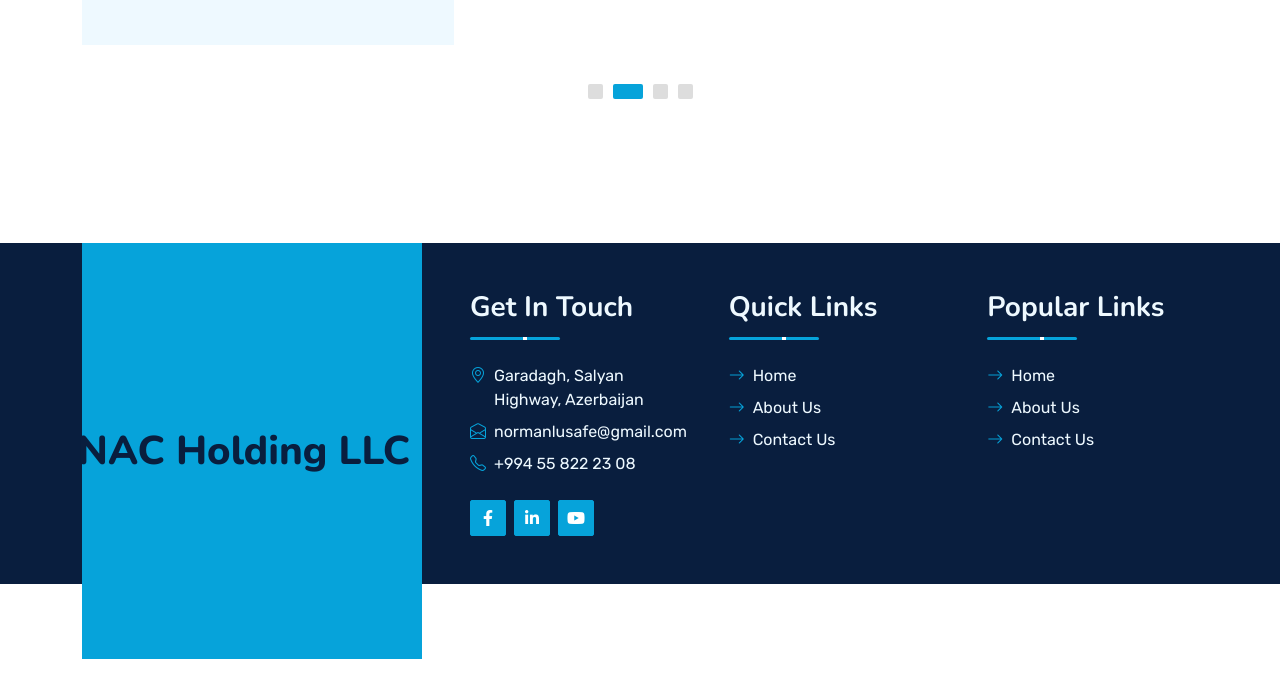
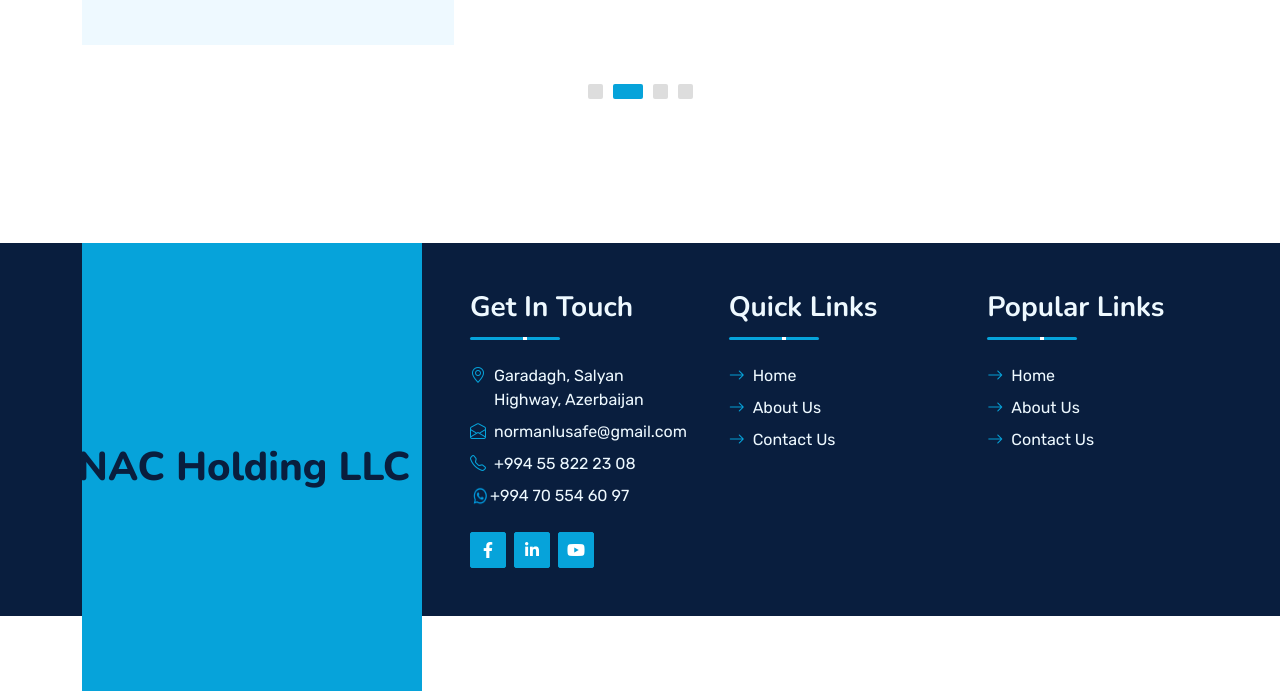
Before and after one commit to nacholding/lusafe.github.io, a plain HTML site: page index.html in a window 1280 px wide. Shown: the part 3947-4638 px from the top of the page. Before the commit the page ends 4606 px from the top, so only its background shows below. Drawn offline with nearby package versions, Linux system fonts and the light colour scheme.

Commit message:
Add files via upload

```diff
--- a/index.html
+++ b/index.html
@@ -503,6 +503,25 @@
                                 <i class="bi bi-telephone text-primary me-2"></i>
                                 <p class="mb-0">+994 55 822 23 08</p>
                             </div>
+                            <div class="d-flex mb-2">
+                                <!-- <i class="bi bi-telephone text-primary me-2"></i> -->
+                                <img src="img/wpb4.png" width="20" >
+                                <p class="mb-0">+994 70 554 60 97</p>
+                            </div>
+
+                            <!-- <div class="d-flex align-items-center mb-4 wow fadeIn" data-wow-delay="0.6s">
+                                <div class="bg-primary d-flex align-items-center justify-content-center rounded"
+                                    style="width: 60px; height: 60px;">
+                                    <img src="img/wp.png" width="40">
+                                    <i class="fa fa-phone-alt text-white"></i>
+                                </div>
+                                <div class="ps-4">
+                                    <h5 class="mb-2">Type to ask any question</h5>
+                                    <h4 class="text-primary mb-0">+994 70 554 60 97</h4>
+                                </div>
+
+                            </div> -->
+
                             <div class="d-flex mt-4">
                                 <!-- <a class="btn btn-primary btn-square me-2" href="#"><i
                                         class="fab fa-twitter fw-normal"></i></a> -->
```
Also changed, not shown: about.html (+5 -0 lines), contact.html (+5 -0 lines).
